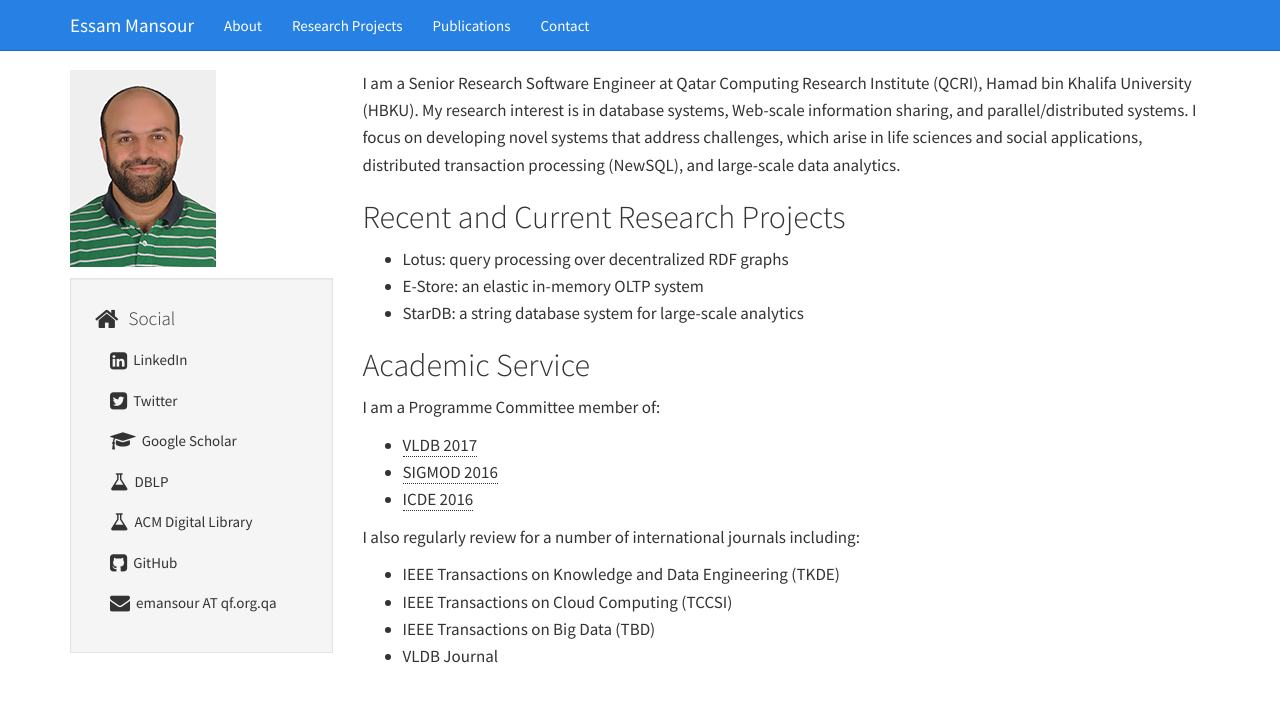
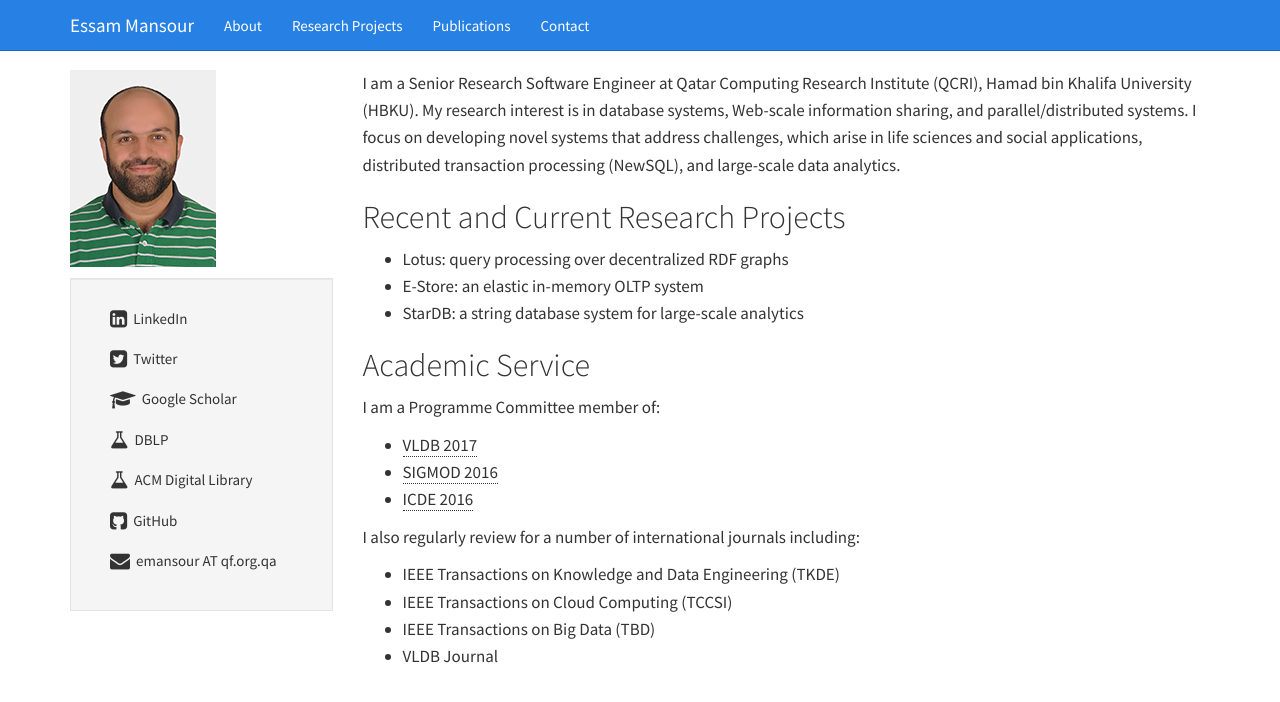
Before and after one commit to mansoure/mansoure.github.io, a Jekyll site: the page built from index.md, in a window 1280 px wide. Shown: the top 702 px of the page. Built offline with Jekyll 4.4.1, drawn with Linux system fonts in a browser that asks for light colours.

Commit message:
Update default.html

```diff
--- a/_layouts/default.html
+++ b/_layouts/default.html
@@ -60,7 +60,7 @@
 				<p> </p>
 				<section class="well well-sm">
 					<ul class="list-group list-group-flush">
-					 <li class="list-group-item"><h4><i class="fa fa-home fa-lg"></i><span class="icon-label">Social</span></h4>
+					 <li class="list-group-item"><!--h4><i class="fa fa-home fa-lg"></i><span class="icon-label">Social</span></h4-->
              			<ul class="list-group" id="social">
                			 <li class="list-group-item"><a href="https://www.linkedin.com/in/emansour"><i class="fa fa-linkedin-square fa-lg"></i> LinkedIn</a></li>
                		 	 <li class="list-group-item"><a href="https://twitter.com/DrEssam_Mansour"><i class="fa fa-twitter-square fa-lg"></i> Twitter</a></li>
```
